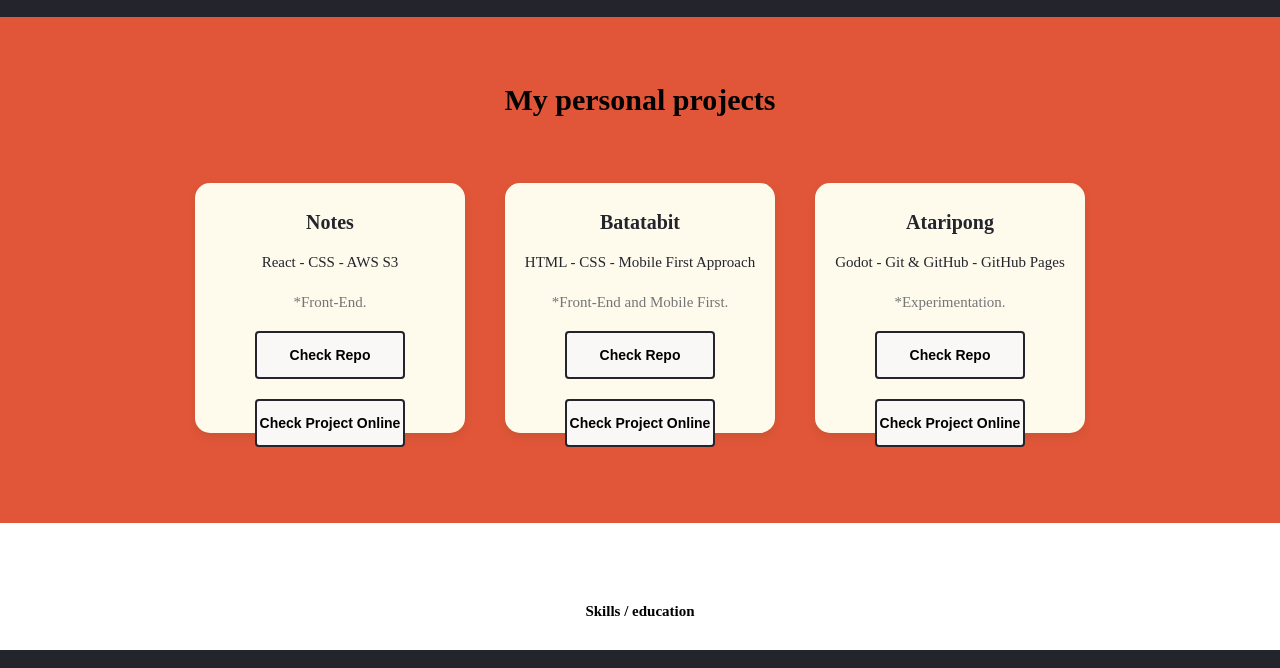
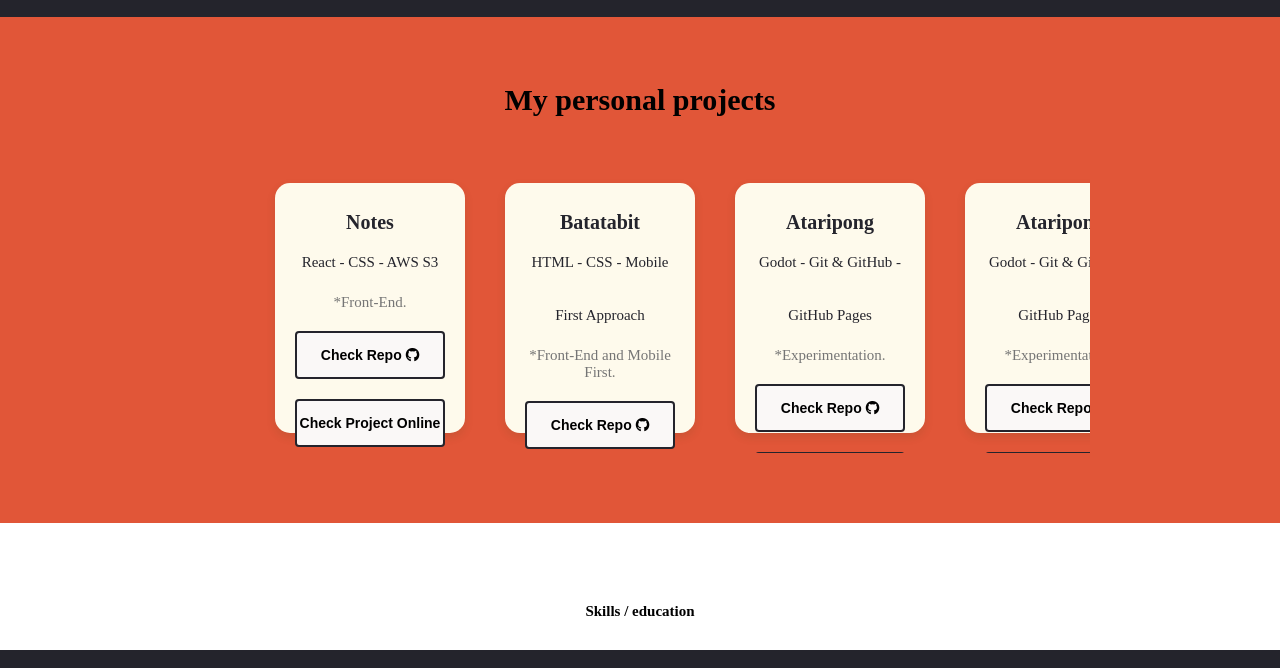
Before and after one commit to imdiegodev1/mywebpage, a plain HTML site: page index.html in a window 1280 px wide. Shown: the part 940-1608 px from the top of the page. Drawn offline with Linux system fonts and the light colour scheme; a web font is replaced by a local one.

Commit message:
fix project slider mobile view

```diff
--- a/index.html
+++ b/index.html
@@ -77,8 +77,8 @@
                         <h3 class="project-card--title">Notes</h3>
                         <p class="project-stack">React - CSS - AWS S3</p>
                         <p class="project-description">*Front-End.</p>
-                        <button class="project-card--ca">Check Repo <span></span></button>
-                        <button class="project-card--ca">Check Project Online <span></span></button>
+                        <button class="project-card--ca">Check Repo <span><i class="fa-brands fa-github"></i></span></button>
+                        <button class="project-card--ca">Check Project Online</button>
                     </div>
                 </article>
                 <article class="project-container--card">
@@ -86,8 +86,8 @@
                         <h3 class="project-card--title">Batatabit</h3>
                         <p class="project-stack">HTML - CSS - Mobile First Approach</p>
                         <p class="project-description">*Front-End and Mobile First.</p>
-                        <button class="project-card--ca">Check Repo <span></span></button>
-                        <button class="project-card--ca">Check Project Online <span></span></button>
+                        <button class="project-card--ca">Check Repo <span><i class="fa-brands fa-github"></i></span></button>
+                        <button class="project-card--ca">Check Project Online</button>
                     </div>
                 </article>
                 <article class="project-container--card">
@@ -95,8 +95,17 @@
                         <h3 class="project-card--title">Ataripong</h3>
                         <p class="project-stack">Godot - Git & GitHub - GitHub Pages</p>
                         <p class="project-description">*Experimentation.</p>
-                        <button class="project-card--ca">Check Repo <span></span></button>
-                        <button class="project-card--ca">Check Project Online <span></span></button>
+                        <button class="project-card--ca">Check Repo <span><i class="fa-brands fa-github"></i></span></button>
+                        <button class="project-card--ca">Check Project Online</button>
+                    </div>
+                </article>
+                <article class="project-container--card">
+                    <div class="project-info-container">
+                        <h3 class="project-card--title">Ataripong</h3>
+                        <p class="project-stack">Godot - Git & GitHub - GitHub Pages</p>
+                        <p class="project-description">*Experimentation.</p>
+                        <button class="project-card--ca">Check Repo <span><i class="fa-brands fa-github"></i></span></button>
+                        <button class="project-card--ca">Check Project Online</button>
                     </div>
                 </article>
             </section>
--- a/style.css
+++ b/style.css
@@ -227,6 +227,8 @@ figcaption {
     overscroll-behavior-x: contain;
     scroll-snap-type: x proximity;
     margin: 0 auto;
+    padding-left: 80px;
+    padding-right: 45px;
 }
 
 .project-container--card {
```
